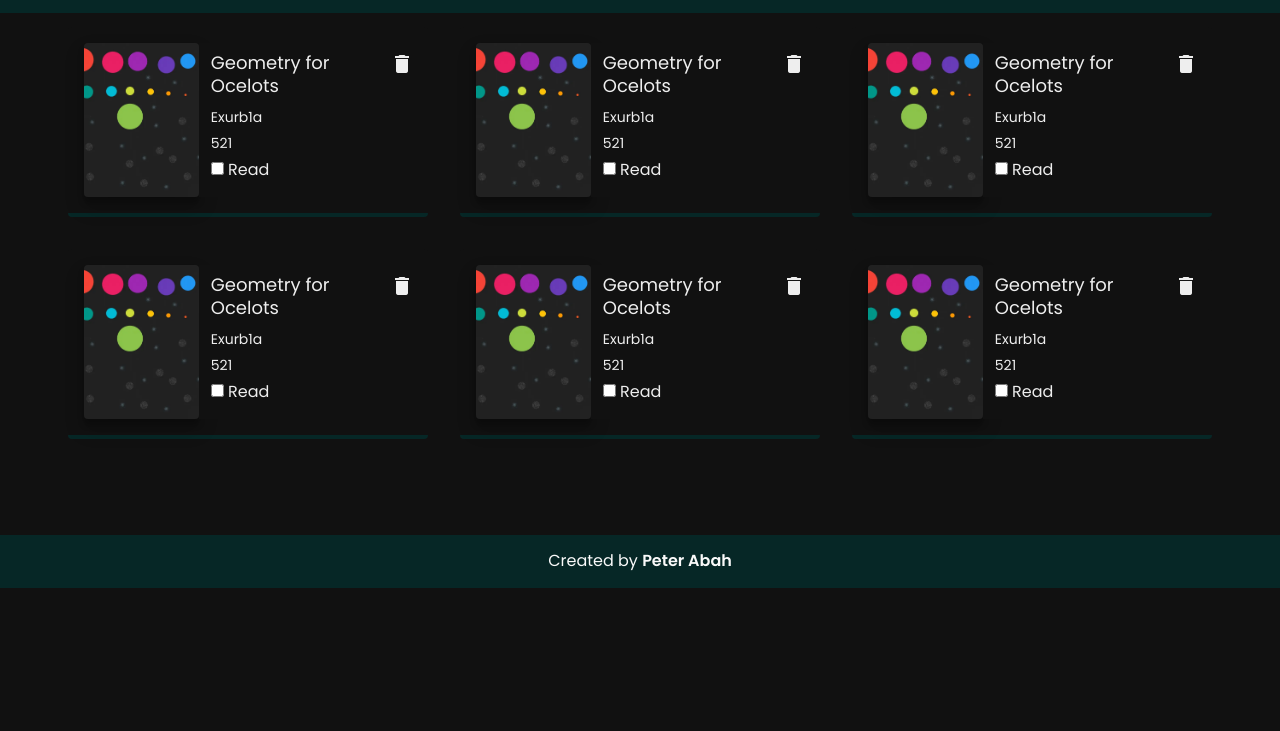
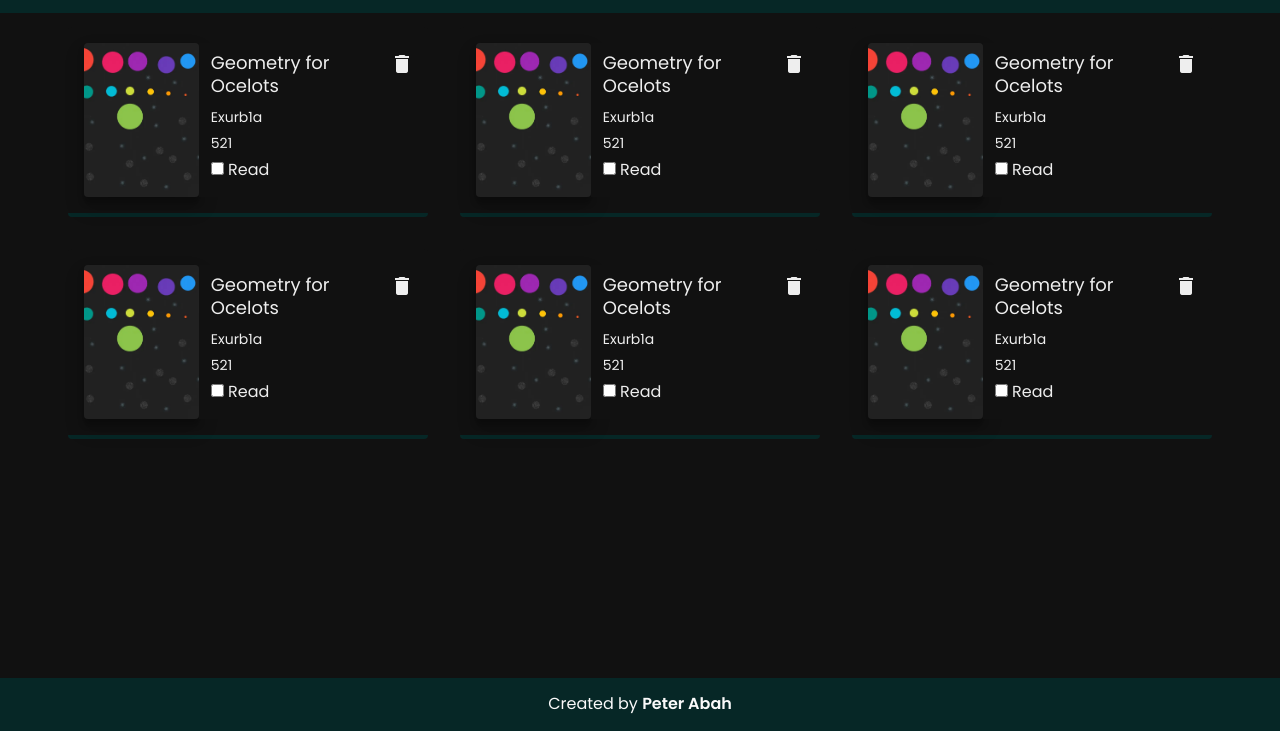
Before and after one commit to peter-abah/library, a website: page index.html in a window 1280 px wide. Shown: the part 69-800 px from the top of the page. Drawn offline with nearby package versions, Linux system fonts and the light colour scheme.

Commit message:
arrange the sass partials to their respective folders

```diff
--- a/src/sass/_base.scss
+++ b/src/sass/base/_base.scss
@@ -1,4 +1,8 @@
 body {
+  display: flex;
+  flex-direction: column;
+  height: 100vh;
+  justify-content: space-between;
   font-family: Poppins, sans-serif;
   color: var(--text-primary);
   background-color: var(--primary);
--- /dev/null
+++ b/src/sass/base/_index.scss
@@ -0,0 +1,3 @@
+@use 'reset';
+@use 'variables';
+@use 'base';
--- /dev/null
+++ b/src/sass/components/_index.scss
@@ -0,0 +1,3 @@
+@use 'header';
+@use 'books';
+@use 'footer';
--- a/src/sass/main.scss
+++ b/src/sass/main.scss
@@ -1,6 +1,2 @@
-@use 'reset';
-@use 'variables';
 @use 'base';
-@use 'header';
-@use 'footer';
-@use 'books';
+@use 'components';
```
Also changed, not shown: css/main.css, src/sass/base/_variables.scss (renamed from src/sass/_variables.scss), src/sass/components/_books.scss (renamed from src/sass/_books.scss), src/sass/components/_footer.scss (renamed from src/sass/_footer.scss), src/sass/components/_header.scss (renamed from src/sass/_header.scss).
